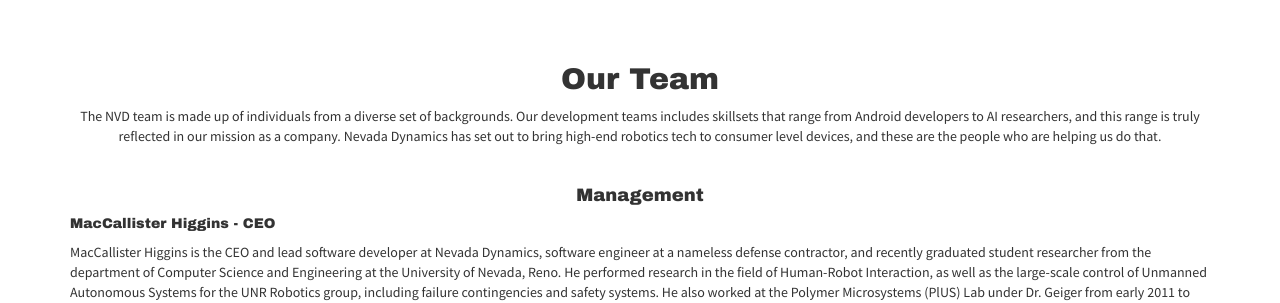
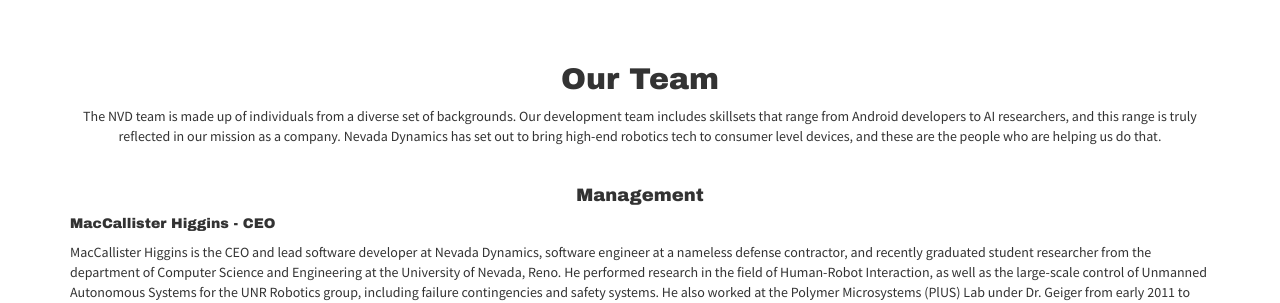
Before and after one commit to NevadaDynamics/NevadaDynamics.github.io, a Jekyll site: the page built from tango.html, in a window 1280 px wide and 900 px high, scrolled down 4218 px. Shown: the part 153-456 px from the top of the window. Built offline with Jekyll 4.4.1, drawn with Linux system fonts in a browser that asks for light colours; nearby versions of some CDN libraries; Markdown is read by kramdown in place of the engine named in the settings; comment, search, counter and statistics services are not loaded.

Commit message:
Update tango.html

```diff
--- a/tango.html
+++ b/tango.html
@@ -58,7 +58,7 @@
 <p>We initially chose to launch our initial product using an Android application for a few key reasons: Small footprint, built-in cellular radio, and an OS with battery life and security considerations baked in. For these same reasons, we would love to stick with Android as we move beyond a priori command and control, and into the domain of real-time sensing and localization. The Android OS has already allowed us to do so much with such a small team, and we want to continue utilizing all of these benefits as we move beyone our beta into the next level of navigation. We've been impressed with what we have been able to do with the Tango device so far, and a partnership in the app incubator would give us not only the resources to augment our current application, but demonstrate much needed industry support as we move ahead in our business and technical development timeline.</p>
 <br></br>
 <h2>Our Team</h2>
-<p align="center">The NVD team is made up of individuals from a diverse set of backgrounds. Our development teams includes skillsets that range from Android developers to AI researchers, and this range is truly reflected in our mission as a company. Nevada Dynamics has set out to bring high-end robotics tech to consumer level devices, and these are the people who are helping us do that.</p>
+<p align="center">The NVD team is made up of individuals from a diverse set of backgrounds. Our development team includes skillsets that range from Android developers to AI researchers, and this range is truly reflected in our mission as a company. Nevada Dynamics has set out to bring high-end robotics tech to consumer level devices, and these are the people who are helping us do that.</p>
 <br>
 <h4 align="center">Management</h4>
 
```
